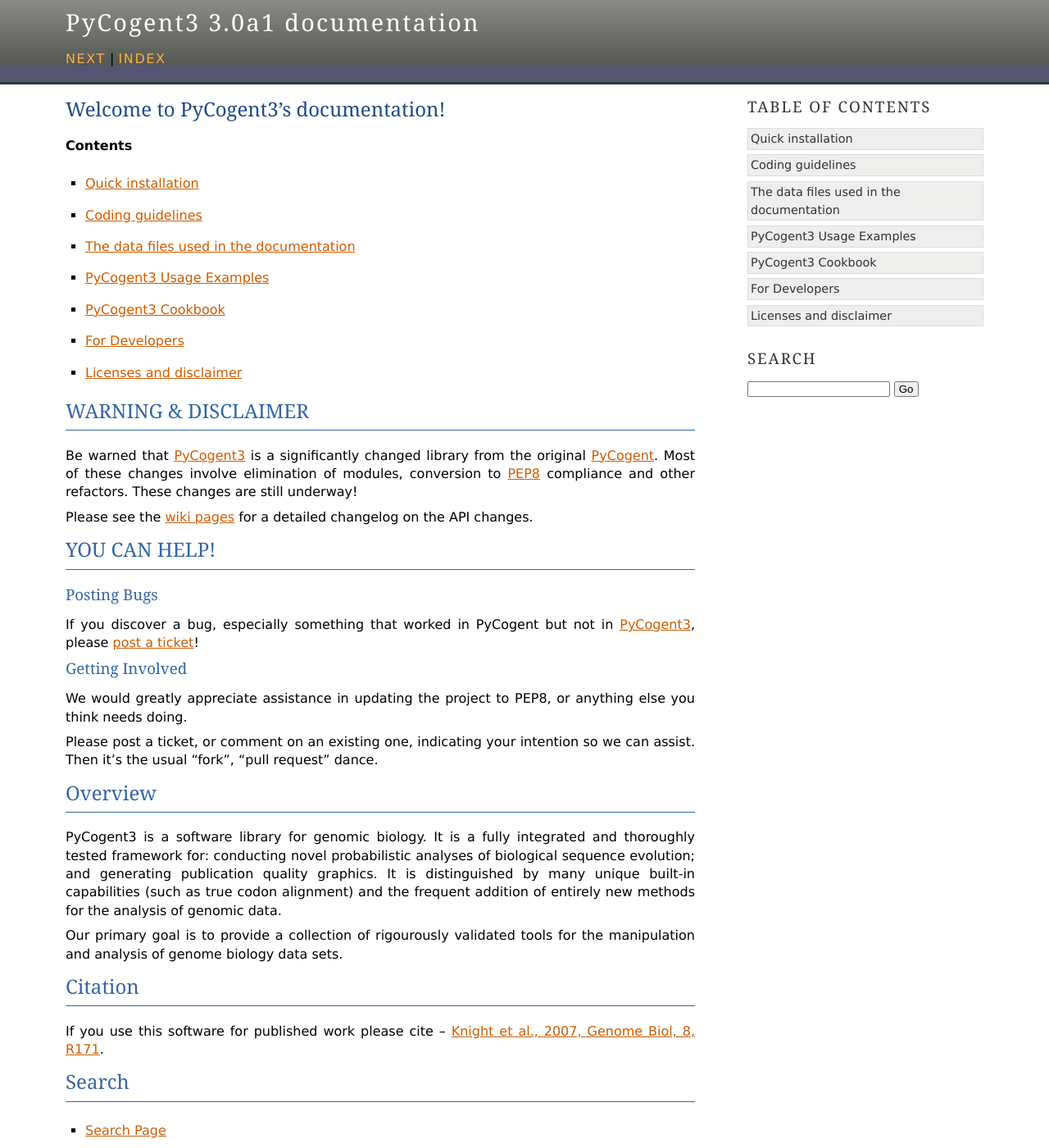
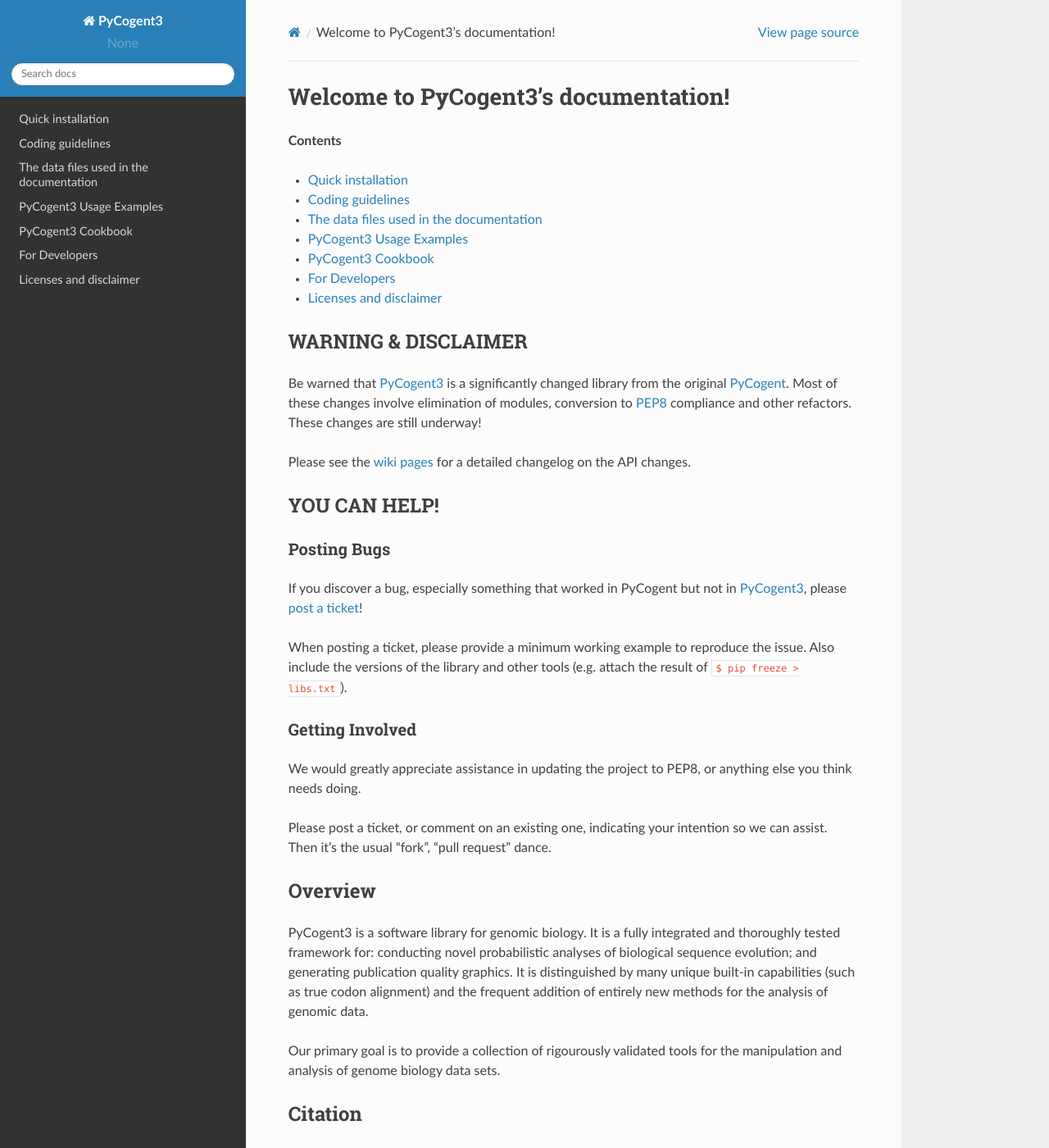
Before and after one commit to cogent3/cogent3, a Sphinx documentation site: the page built from doc/index.rst, in a window 1280 px wide and 1400 px high. Shown: the whole window at 82% size. Built offline with Sphinx 7.4.7 and the Read the Docs theme 2.0.0, drawn with Linux system fonts in a browser that asks for light colours; formulas are drawn with MathJax 3; some of the changed text lies outside the part shown.

Commit message:
MAINT: trying to change the theme used by rtd

```diff
--- a/doc/conf.py
+++ b/doc/conf.py
@@ -97,7 +97,13 @@
 
 # The theme to use for HTML and HTML Help pages.  Major themes that come with
 # Sphinx are currently 'default' and 'sphinxdoc'.
-html_theme = 'agogo'
+# on_rtd is whether we are on readthedocs.org, this line of code grabbed from docs.readthedocs.org
+on_rtd = os.environ.get('READTHEDOCS', None) == 'True'
+
+if not on_rtd:  # only import and set the theme if we're building docs locally
+    import sphinx_rtd_theme
+    html_theme = 'sphinx_rtd_theme'
+    html_theme_path = [sphinx_rtd_theme.get_html_theme_path()]
 
 # Theme options are theme-specific and customize the look and feel of a theme
 # further.  For a list of options available for each theme, see the
--- a/doc/index.rst
+++ b/doc/index.rst
@@ -38,6 +38,8 @@
 ============
 
 If you discover a bug, especially something that worked in PyCogent but not in PyCogent3_, please `post a ticket <https://bitbucket.org/pycogent3/cogent3/issues>`_!
+
+When posting a ticket, please provide a minimum working example to reproduce the issue. Also include the versions of the library and other tools (e.g. attach the result of ``$ pip freeze > libs.txt``).
 
 Getting Involved
 ================
```
